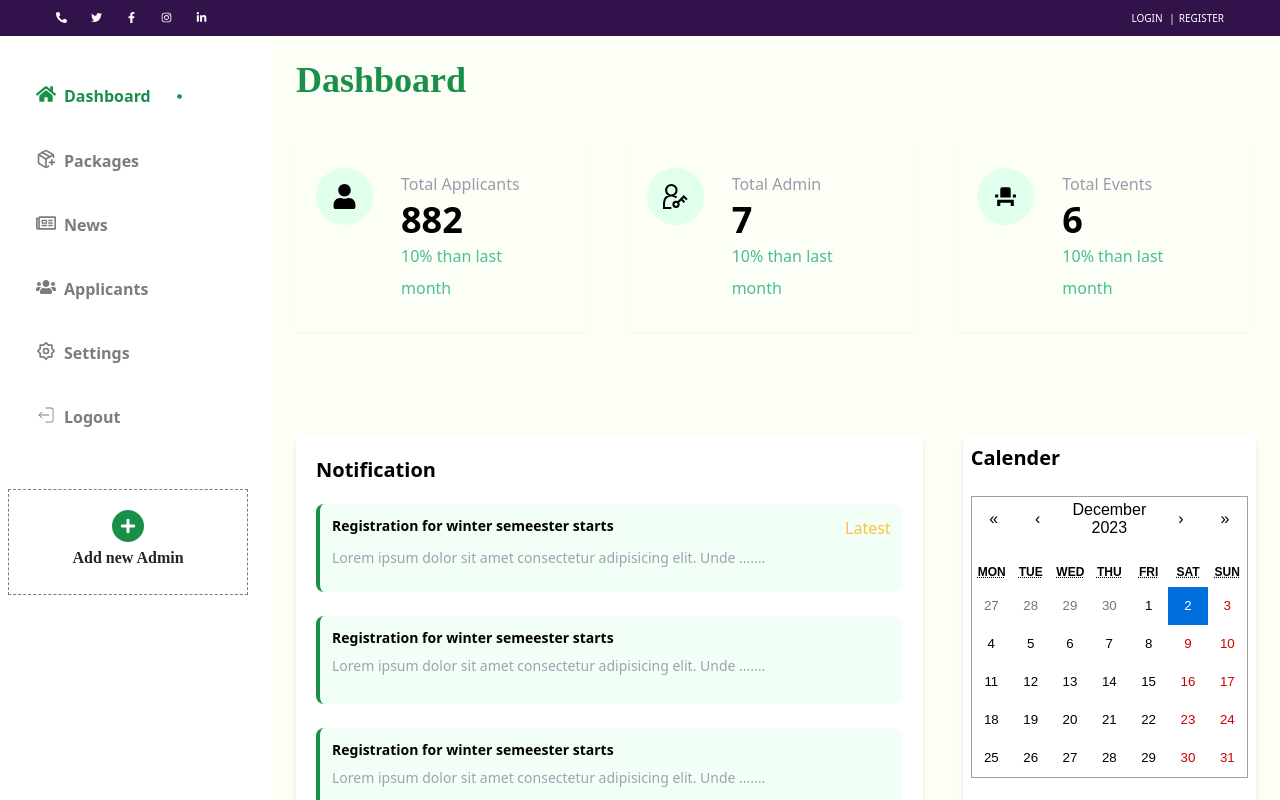
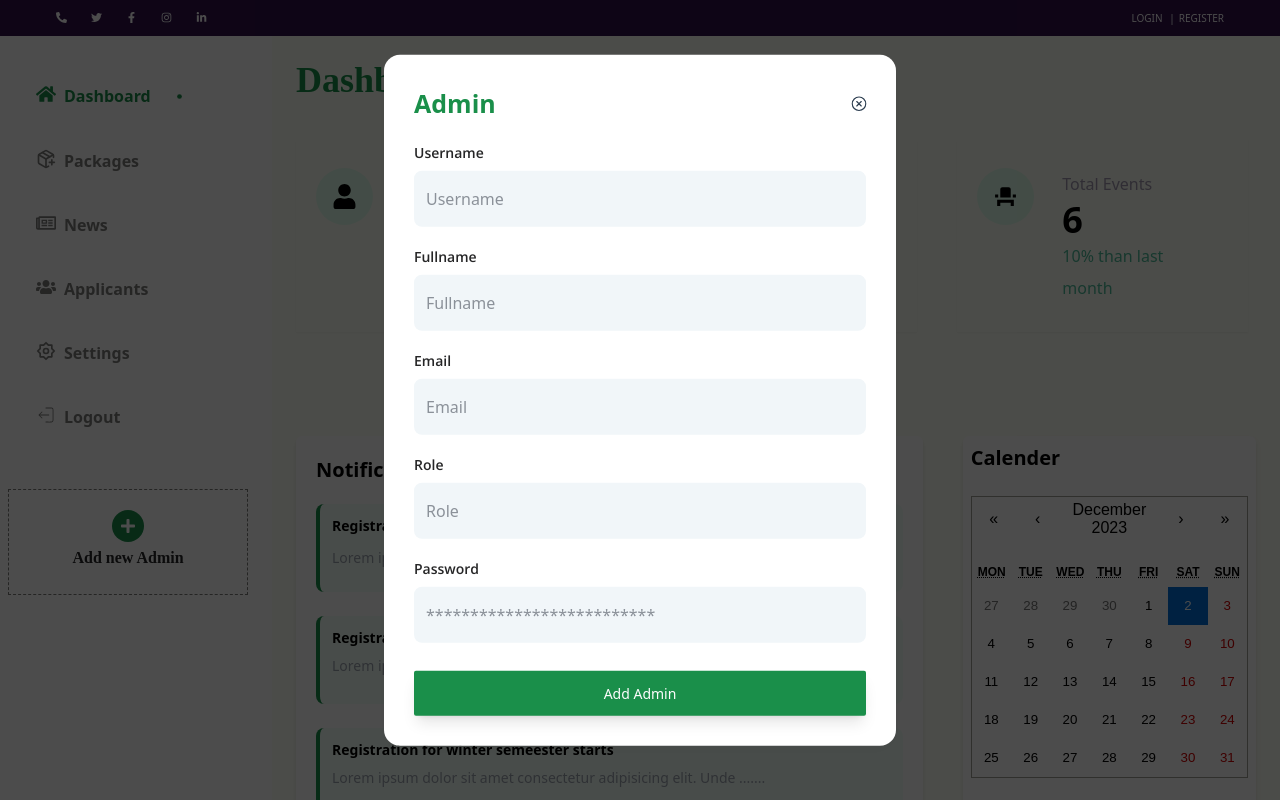
Before and after one commit to Yahckman1112/Itmaam-hajj, a React (Vite) app: page /user in a window 1280 px wide. Both pictures are taken after a click on the element 128 px from the left and 526 px from the top of the page. Shown: the top 800 px of the page. Built offline with nearby package versions, Linux system fonts and the light colour scheme.

Commit message:
admin modal

```diff
--- a/src/components/modal/customModal.style.ts
+++ b/src/components/modal/customModal.style.ts
@@ -3,12 +3,14 @@ import styled from "styled-components";
 export const DarkBg = styled.div`
   background-color: rgba(0, 0, 0, 0.7);
   width: 100vw;
-  height: 100vh;
+  min-height: 140vh;
   z-index: 0;
   top: 50%;
   left: 50%;
   transform: translate(-50%, -50%);
+  padding: 5px;
   position: absolute;
+
 
 
 `;
@@ -26,7 +28,6 @@ export const Centered = styled.div`
     width: 90%;
   }
 
-  /* padding: 10px; */
 `;
 
 export const Modal = styled.div`
--- a/src/pages/user/components/sideNav.tsx
+++ b/src/pages/user/components/sideNav.tsx
@@ -5,9 +5,49 @@ import { CiLogout } from "react-icons/ci";
 import { Link, useLocation } from "react-router-dom";
 import { BsDot } from "react-icons/bs";
 import { AuthNav } from "../../../utils/mocks/mocks";
+import CustomModal from "../../../components/modal/CustomModal";
+import { useState } from "react";
+// import { Label } from "../../admin/admin.style";
+import { Input, Label } from "../pages/packages/package.styles";
+import { useFormik } from "formik";
+import * as Yup from "yup";
 
 function SideNav() {
-  const location = useLocation()
+  const location = useLocation();
+  const [isOpen, setIsOpen] = useState(false);
+
+  const validateAdmin = () => {
+    return Yup.object({
+      username: Yup.string().required("Choose a Package"),
+      fullname: Yup.string().required(" Makkah hotel is required"),
+      email: Yup.string().required(" Madinah hotel is required").email(),
+      role: Yup.string().required(" Madinah hotel is required"),
+      password: Yup.string().required(" Madinah hotel is required"),
+    });
+  };
+
+  const formik = useFormik({
+    initialValues: {
+      username: "",
+      fullname: "",
+      email: "",
+      role: "",
+      password: "",
+    },
+
+    validationSchema: validateAdmin(),
+
+    onSubmit: (values) => {
+      console.log(values);
+      setIsOpen(false)
+
+      // @ts-ignore
+      formik.handleReset();
+
+    },
+  });
+
+  // console.log(formik.values);
 
   return (
     <>
@@ -50,6 +90,7 @@ function SideNav() {
         <div
           className="py-2 px-2 flex m-auto text-white cursor-pointer bg-[#1A8F4A] w-fit"
           style={{ borderRadius: "100%" }}
+          onClick={() => setIsOpen(true)}
         >
           <FaPlus />
         </div>
@@ -57,7 +98,102 @@ function SideNav() {
         <div className="text-[#262627] font-[open-sans] text-base font-bold leading-8">
           Add new Admin
         </div>
-        <div> </div>
+
+        {isOpen && (
+          <CustomModal header="Admin" setIsOpen={setIsOpen}>
+            <form onSubmit={formik.handleSubmit}>
+              <div className=" text-left mb-5">
+                <Label> Username </Label>
+                <Input
+                  placeholder="Username"
+                  type="text"
+                  name="username"
+                  value={formik.values.username}
+                  onChange={formik.handleChange}
+                  onBlur={formik.handleBlur}
+                />
+                {formik.touched.username && formik.errors.username && (
+                  <p className={"text-xs text-red-500"}>
+                    {formik.errors.username}
+                  </p>
+                )}
+              </div>
+              <div className=" text-left mb-5">
+                <Label> Fullname </Label>
+                <Input
+                  placeholder="Fullname"
+                  name="fullname"
+                  type="text"
+
+                  value={formik.values.fullname}
+                  onChange={formik.handleChange}
+                  onBlur={formik.handleBlur}
+                />
+                {formik.touched.fullname && formik.errors.fullname && (
+                  <p className={"text-xs text-red-500"}>
+                    {formik.errors.fullname}
+                  </p>
+                )}
+              </div>
+
+              <div className=" text-left mb-5">
+                <Label> Email </Label>
+                <Input
+                  placeholder="Email"
+                  type="email"
+                  name="email"
+                  value={formik.values.email}
+                  onChange={formik.handleChange}
+                  onBlur={formik.handleBlur}
+                />
+                {formik.touched.email && formik.errors.email && (
+                  <p className={"text-xs text-red-500"}>
+                    {formik.errors.email}
+                  </p>
+                )}
+              </div>
+              <div className=" text-left mb-5">
+                <Label> Role </Label>
+                <Input
+                  placeholder="Role"
+                  name="role"
+
+                  type="text"
+                  value={formik.values.role}
+                  onChange={formik.handleChange}
+                  onBlur={formik.handleBlur}
+                />
+                {formik.touched.role && formik.errors.role && (
+                  <p className={"text-xs text-red-500"}>{formik.errors.role}</p>
+                )}
+              </div>
+              <div className=" text-left mb-5">
+                <Label> Password </Label>
+                <Input
+                  placeholder="**************************"
+                  type="password"
+                  name="password"
+                  value={formik.values.password}
+                  onChange={formik.handleChange}
+                  onBlur={formik.handleBlur}
+                />
+                {formik.touched.password && formik.errors.password && (
+                  <p className={"text-xs text-red-500"}>
+                    {formik.errors.password}
+                  </p>
+                )}
+              </div>
+
+              <button
+                type="submit"
+                className="w-full bg-[#1A8F4A] py-3 mt-2 shadow-lg rounded-sm text-[#FCFCFC]"
+              >
+                Add Admin
+              </button>
+
+            </form>
+          </CustomModal>
+        )}
       </div>
     </>
   );
```
